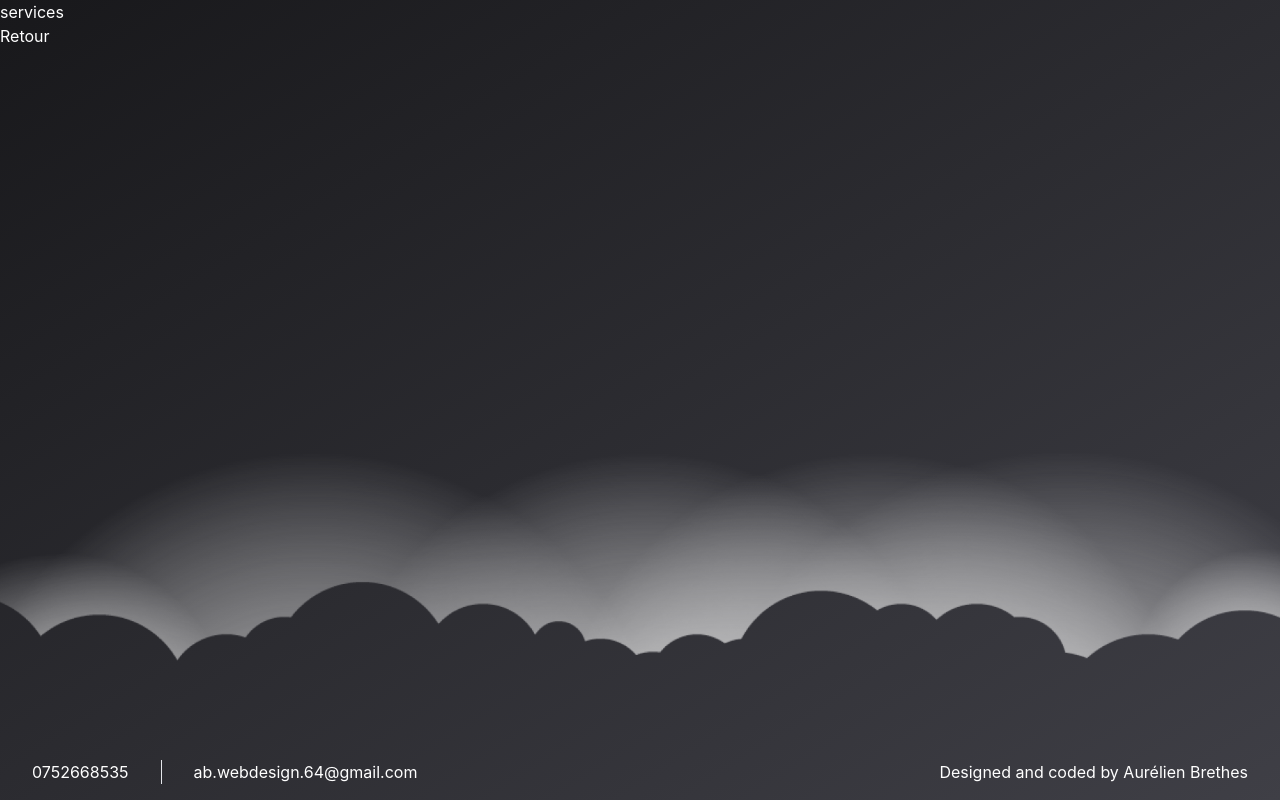
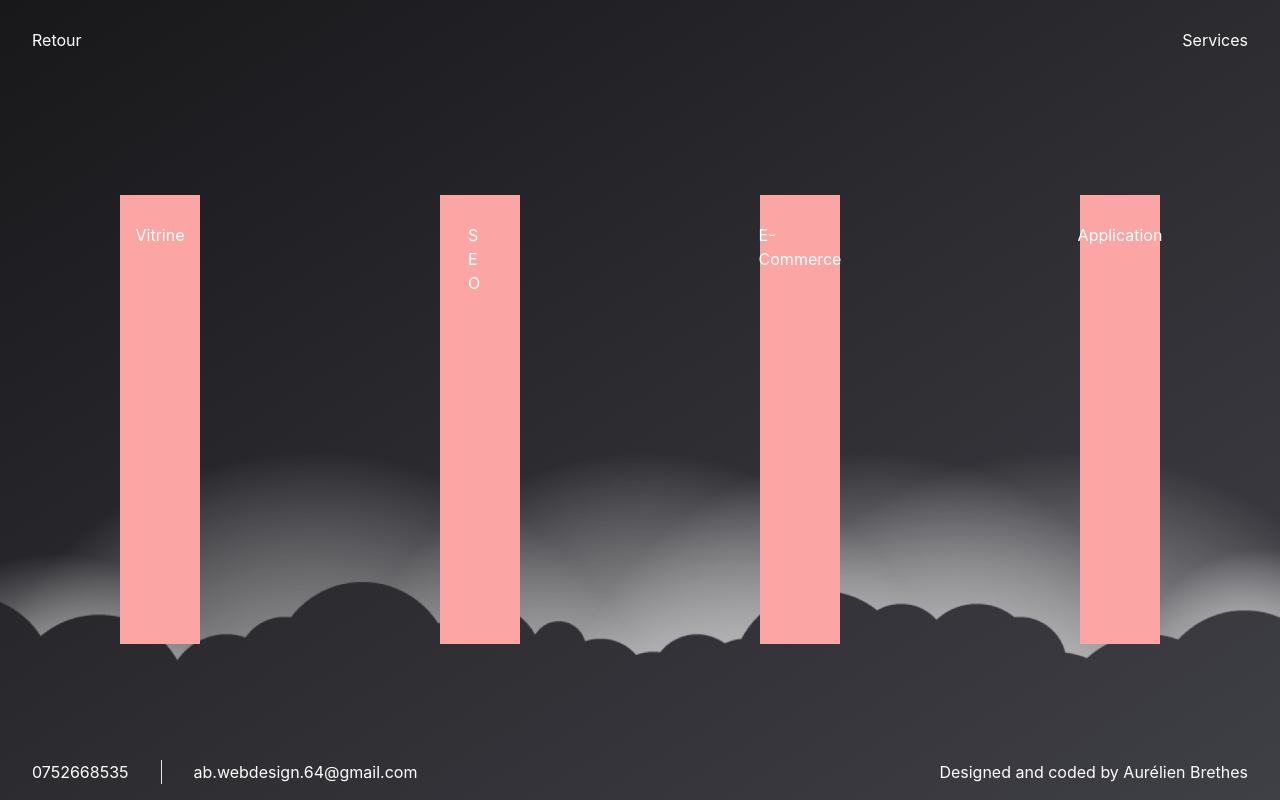
Before and after one commit to aurelienbrethes/ab-webdesign, a Next.js app: page /services in a window 1280 px wide. Built offline with nearby package versions, Linux system fonts and the light colour scheme.

Commit message:
add service cards with width animation

```diff
--- /dev/null
+++ b/pages/service.tsx
@@ -0,0 +1,42 @@
+import { useEffect, useState } from 'react'
+
+interface IService {
+  id: number
+  title: string
+  description: string
+}
+
+const Service = ({ title, description }: IService) => {
+  const openClass = 'w-72'
+  const closeClass = 'w-20'
+  const [open, setOpen] = useState(false)
+  const [activeClass, setActiveClass] = useState(closeClass)
+
+  useEffect(() => {
+    if (open) {
+      setActiveClass(openClass)
+    } else {
+      setActiveClass(closeClass)
+    }
+  }, [open])
+  const handleOpen = () => {
+    setOpen(!open)
+  }
+
+  return (
+    <>
+      <div
+        className={`flex relative flex-col h-5/6 items-center ${activeClass} bg-red-300 duration-200 p-7`}
+      >
+        <h2 className="mb-3">{title}</h2>
+        {open && <p className="text-xs">{description}</p>}
+        <span
+          className="absolute inset-0 z-50 cursor-pointer"
+          onClick={() => handleOpen()}
+        />
+      </div>
+    </>
+  )
+}
+
+export default Service
--- a/pages/services.tsx
+++ b/pages/services.tsx
@@ -1,10 +1,49 @@
 import { NextPage } from 'next'
 import BackButton from '../src/components/BackButton'
+import Service from './service'
+
+const services = [
+  {
+    id: 1,
+    title: 'Vitrine',
+    description:
+      " Lorem Ipsum is simply dummy text of the printing and typesetting industry. Lorem Ipsum has been the industry's standard dummy text ever since the 1500s, when an unknown printer took a galley of type and scrambled it to make a type specimen book. It has survived not only five centuries, but also the",
+  },
+  {
+    id: 2,
+    title: 'S E O',
+    description:
+      " Lorem Ipsum is simply dummy text of the printing and typesetting industry. Lorem Ipsum has been the industry's standard dummy text ever since the 1500s, when an unknown printer took a galley of type and scrambled it to make a type specimen book. It has survived not only five centuries, but also the",
+  },
+  {
+    id: 3,
+    title: 'E-Commerce',
+    description:
+      " Lorem Ipsum is simply dummy text of the printing and typesetting industry. Lorem Ipsum has been the industry's standard dummy text ever since the 1500s, when an unknown printer took a galley of type and scrambled it to make a type specimen book. It has survived not only five centuries, but also the",
+  },
+  {
+    id: 4,
+    title: 'Application',
+    description:
+      " Lorem Ipsum is simply dummy text of the printing and typesetting industry. Lorem Ipsum has been the industry's standard dummy text ever since the 1500s, when an unknown printer took a galley of type and scrambled it to make a type specimen book. It has survived not only five centuries, but also the",
+  },
+]
 
 const Services: NextPage = () => {
   return (
-    <div className="w-screen h-screen">
-      <p>services</p>
+    <div className="flex items-center w-screen h-screen ">
+      <h1 className="absolute top-7 right-8">Services</h1>
+      <section className="flex justify-around w-full pt-32 h-5/6">
+        {services.map((service) => (
+          <div key={service.id}>
+            <Service
+              id={service.id}
+              title={service.title}
+              description={service.description}
+            />
+          </div>
+        ))}
+      </section>
       <BackButton />
     </div>
   )
--- a/src/components/BackButton.tsx
+++ b/src/components/BackButton.tsx
@@ -5,7 +5,7 @@ const BackButton = () => {
     <button
       onClick={() => router.push('/')}
       type="button"
-      className="absolute z-50 cursor-pointer"
+      className="absolute z-50 cursor-pointer top-7 left-8"
     >
       Retour
     </button>
--- a/src/components/HomePage.tsx
+++ b/src/components/HomePage.tsx
@@ -86,7 +86,7 @@ const HomePage = () => {
 
   return (
     <div className="flex flex-col h-full ">
-      <div className="flex justify-around w-full mt-20">
+      <div className="flex justify-around w-full mt-16">
         {titles.map((title) => (
           <button
             type="button"
```
